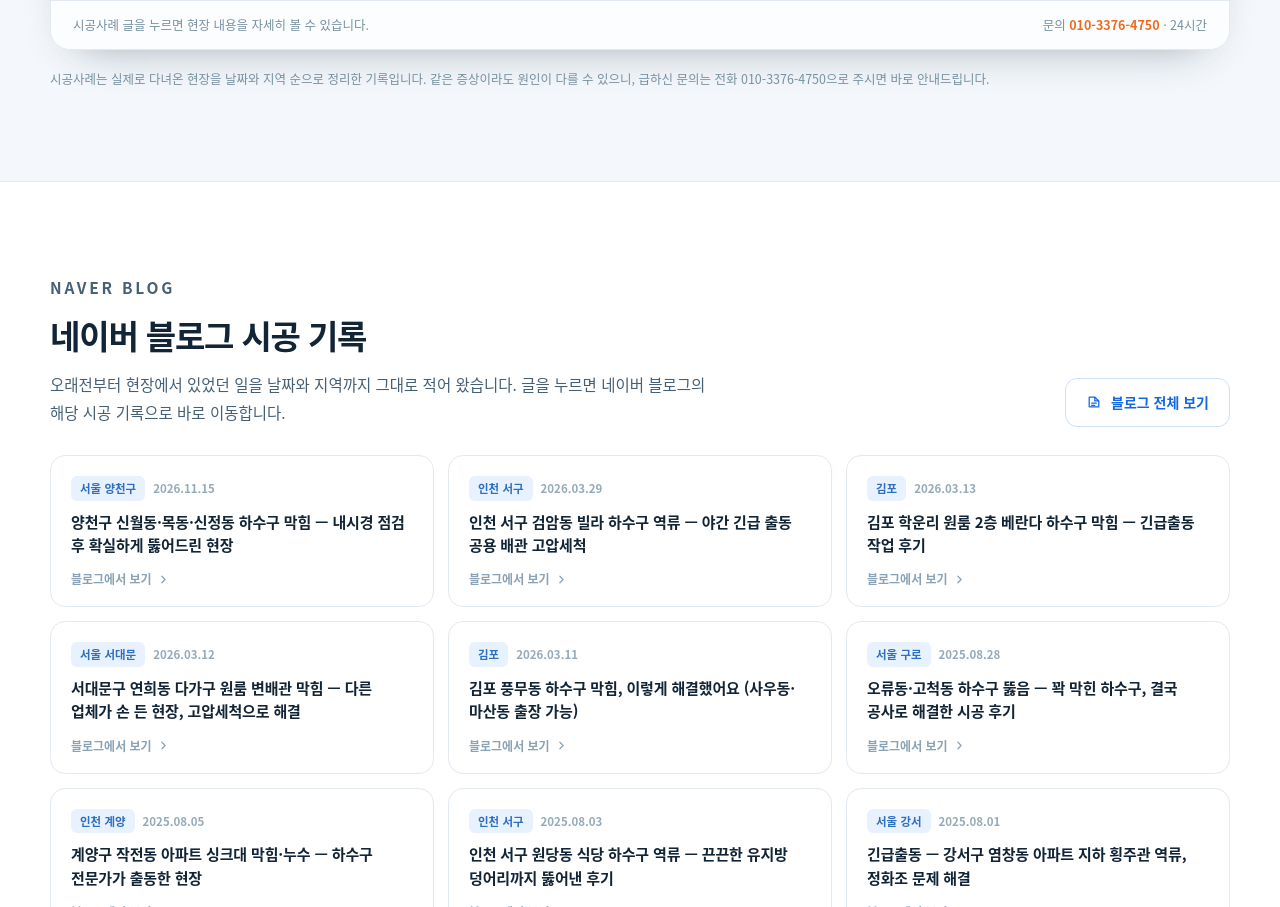
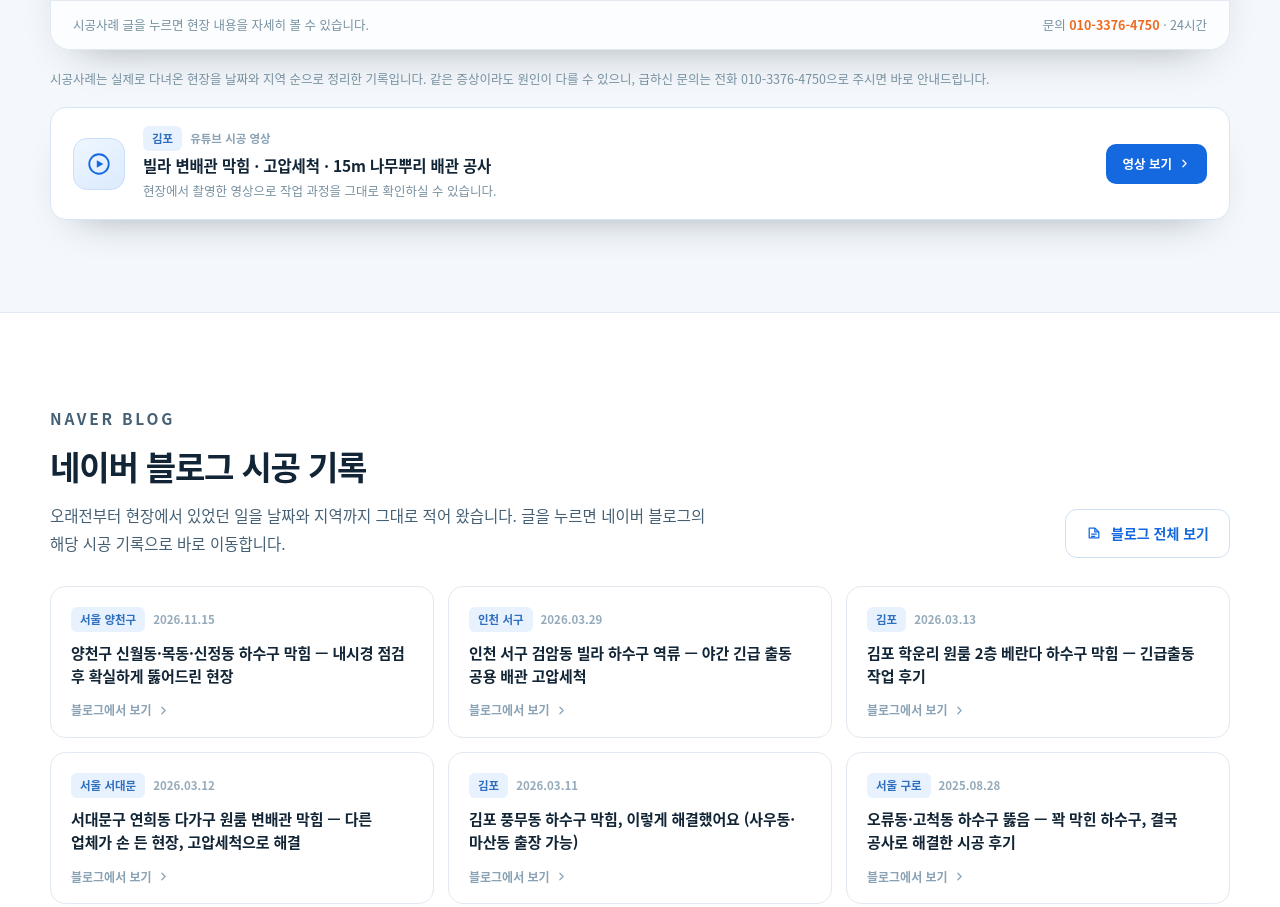
Before and after one commit to yune68q-jpg/Under, a plain HTML site: page index.html in a window 1280 px wide. Shown: the part 5569-6476 px from the top of the page. Drawn offline with Linux system fonts and the light colour scheme.

Commit message:
시공사례 아래에 김포 빌라 변배관·15m 나무뿌리 유튜브 쇼츠 바로가기 카드 추가

```diff
--- a/index.html
+++ b/index.html
@@ -400,6 +400,31 @@
   .empty b{display:block;color:#5d7791;font-size:15px;margin-bottom:4px}
   .board-foot{display:flex;justify-content:space-between;align-items:center;gap:14px;padding:14px 22px;background:#fbfdff;border-top:1px solid var(--line);font-size:12.5px;color:var(--muted);flex-wrap:wrap}
 
+  /* ---------- video card ---------- */
+  .video-card{
+    margin-top:18px;display:flex;align-items:center;gap:18px;flex-wrap:wrap;
+    background:#fff;border:1px solid #d7e6f7;border-radius:16px;padding:18px 22px;
+    box-shadow:var(--shadow);transition:border-color .18s,transform .18s;
+  }
+  .video-card:hover{border-color:#a9cdf7;transform:translateY(-2px)}
+  .video-play{
+    width:52px;height:52px;border-radius:14px;flex:none;display:grid;place-items:center;
+    background:linear-gradient(150deg,#eef7ff,#dceafd);border:1px solid #c9defa;color:var(--brand);
+  }
+  .video-play svg{width:26px;height:26px}
+  .video-txt{display:grid;gap:3px;flex:1 1 280px;min-width:0}
+  .video-top{display:flex;align-items:center;gap:8px;flex-wrap:wrap;font-size:11.5px}
+  .video-region{font-weight:800;color:#2f6fbf;background:var(--brand-soft);padding:3px 9px;border-radius:6px}
+  .video-label{font-weight:700;color:#8aa2b5}
+  .video-txt b{font-size:15.5px;font-weight:800;line-height:1.5;letter-spacing:-.01em;color:var(--ink);word-break:keep-all}
+  .video-txt em{font-style:normal;font-size:12.5px;color:var(--muted)}
+  .video-go{
+    display:inline-flex;align-items:center;gap:6px;flex:none;background:var(--brand);color:#fff;
+    padding:10px 16px;border-radius:10px;font-size:12.5px;font-weight:800;transition:background .18s;
+  }
+  .video-card:hover .video-go{background:var(--brand-dark)}
+  .video-go svg{width:13px;height:13px;stroke:currentColor;fill:none;stroke-width:2.2;stroke-linecap:round;stroke-linejoin:round}
+
   /* ---------- cta band ---------- */
   .cta-band{background:linear-gradient(135deg,#0d2540,#134a7d 60%,#0f5f9e);color:#fff;padding:70px 0;position:relative;overflow:hidden}
   .cta-band::before{content:"";position:absolute;inset:0;background:radial-gradient(600px 260px at 78% 20%,rgba(127,192,255,.28),transparent 65%)}
@@ -612,6 +637,12 @@
     .post-right{gap:10px;font-size:11.5px}
     .post-title{font-size:14px;white-space:normal}
     .post-title .txt{white-space:normal}
+    .video-card{padding:16px;gap:14px}
+    .video-play{width:46px;height:46px;border-radius:12px}
+    .video-play svg{width:23px;height:23px}
+    .video-txt{flex:1 1 170px}
+    .video-txt b{font-size:14.5px}
+    .video-go{width:100%;justify-content:center;padding:12px 16px;font-size:13px}
     .cta-band h2{font-size:23px}
     .cta-actions{width:100%}
     .cta-actions .btn{flex:1}
@@ -1040,6 +1071,16 @@
         </div>
       </div>
       <p class="gal-note">시공사례는 실제로 다녀온 현장을 날짜와 지역 순으로 정리한 기록입니다. 같은 증상이라도 원인이 다를 수 있으니, 급하신 문의는 전화 010-3376-4750으로 주시면 바로 안내드립니다.</p>
+
+      <a class="video-card" href="https://www.youtube.com/shorts/urefkVIkSBo" target="_blank" rel="noopener noreferrer" aria-label="김포 빌라 변배관 막힘·고압세척·15m 나무뿌리 배관 공사 현장 영상(유튜브 쇼츠) 보기">
+        <span class="video-play" aria-hidden="true"><svg viewBox="0 0 24 24"><use href="#i-play"/></svg></span>
+        <span class="video-txt">
+          <span class="video-top"><span class="video-region">김포</span><span class="video-label">유튜브 시공 영상</span></span>
+          <b>빌라 변배관 막힘 · 고압세척 · 15m 나무뿌리 배관 공사</b>
+          <em>현장에서 촬영한 영상으로 작업 과정을 그대로 확인하실 수 있습니다.</em>
+        </span>
+        <span class="video-go">영상 보기 <svg aria-hidden="true"><use href="#i-chev"/></svg></span>
+      </a>
     </div>
   </section>
 
```
